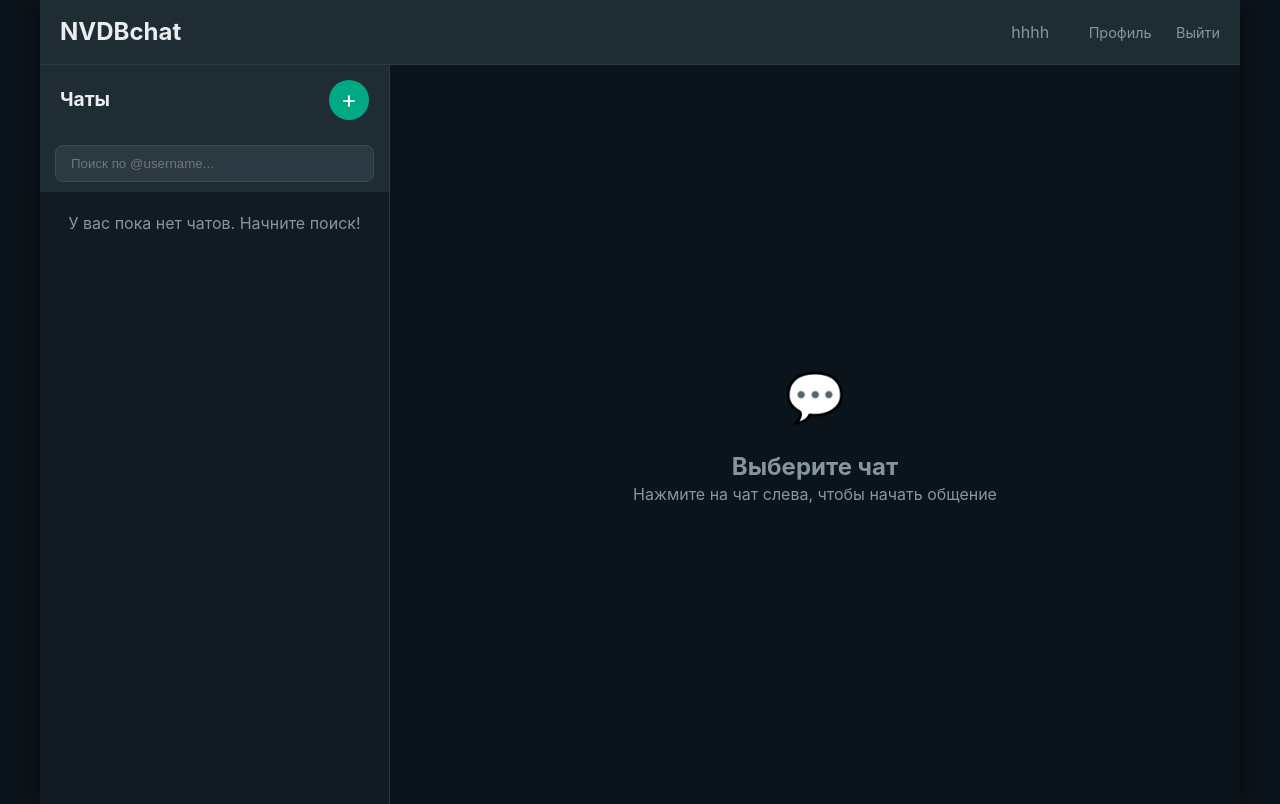
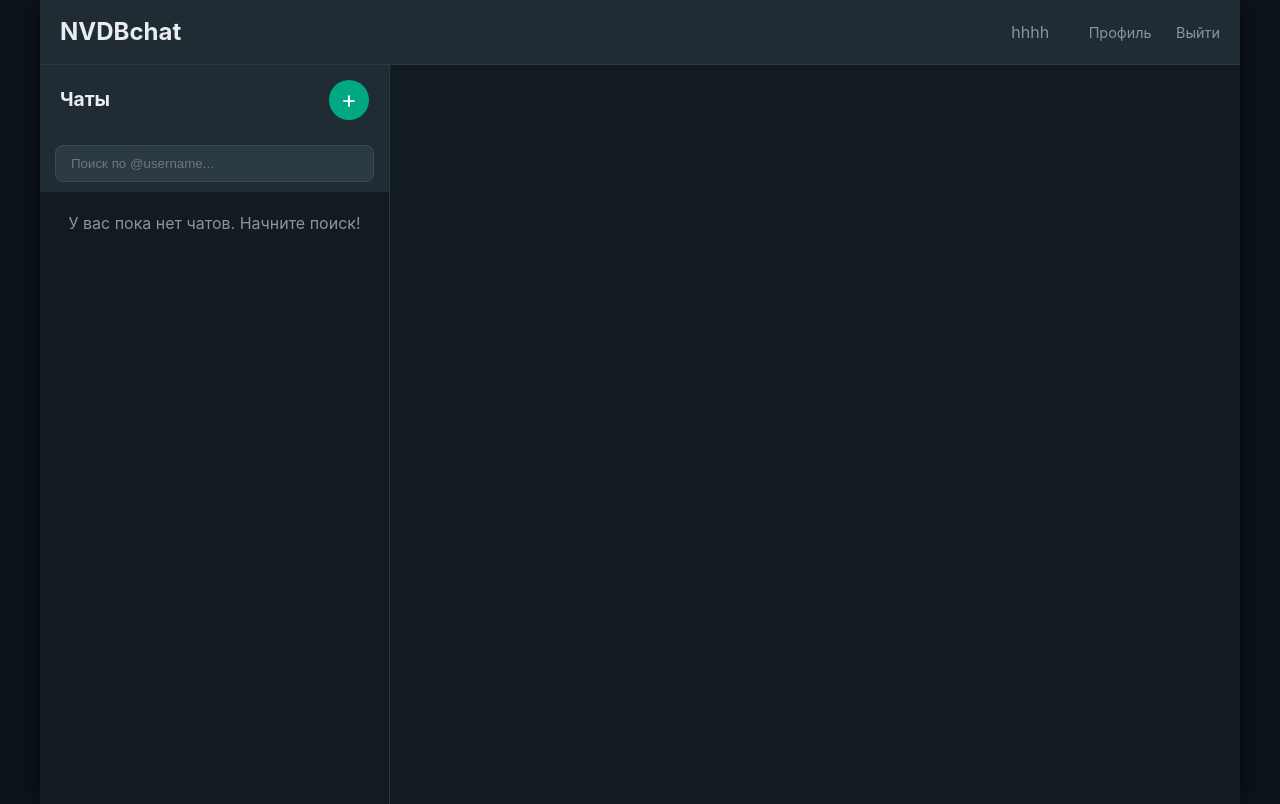
Before and after one commit to Dan202667/NVDBchat, a Flask app: page /chats in a window 1280 px wide. Run offline with Flask 3, Linux system fonts and the light colour scheme; a user stored in the database is signed in; data that the repository does not hold is empty.

Commit message:
Исправлен переход в чат на телефоне

```diff
--- a/static/style.css
+++ b/static/style.css
@@ -617,3 +617,13 @@ a:hover {
         display: none !important;
     }
 }
+/* На странице чатов левая панель занимает всю ширину на телефоне */
+@media (max-width: 768px) {
+    .chats-sidebar {
+        width: 100%;
+    }
+
+    .chat-area {
+        display: none !important;
+    }
+}
--- a/templates/chats.html
+++ b/templates/chats.html
@@ -56,13 +56,7 @@
         </div>
     </div>
 
-    <!-- Правая панель (на странице чатов всегда показывает приглашение) -->
-    <div class="chat-area" style="display: flex; align-items: center; justify-content: center; color: #8696a0;">
-        <div style="text-align: center;">
-            <div style="font-size: 3rem; margin-bottom: 20px;">💬</div>
-            <h2>Выберите чат</h2>
-            <p>Нажмите на чат слева, чтобы начать общение</p>
-        </div>
-    </div>
+    <!-- Правая панель (на странице чатов не используется) -->
+    <div class="chat-area" style="display: none;"></div>
 </div>
 {% endblock %}
```
